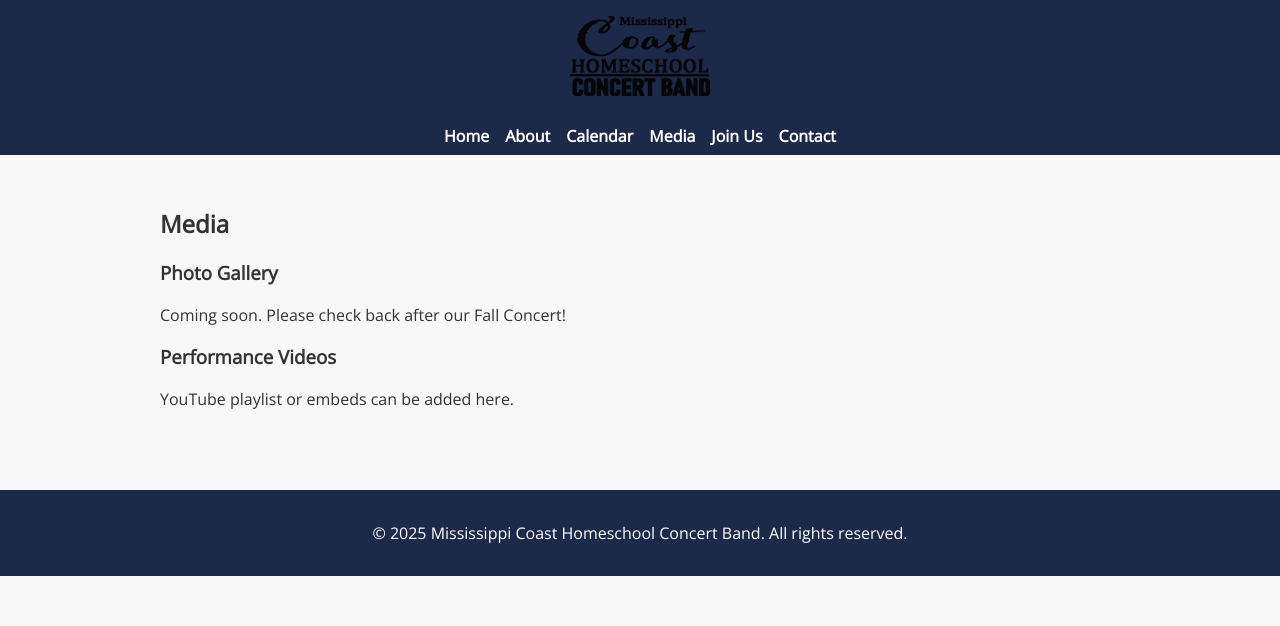
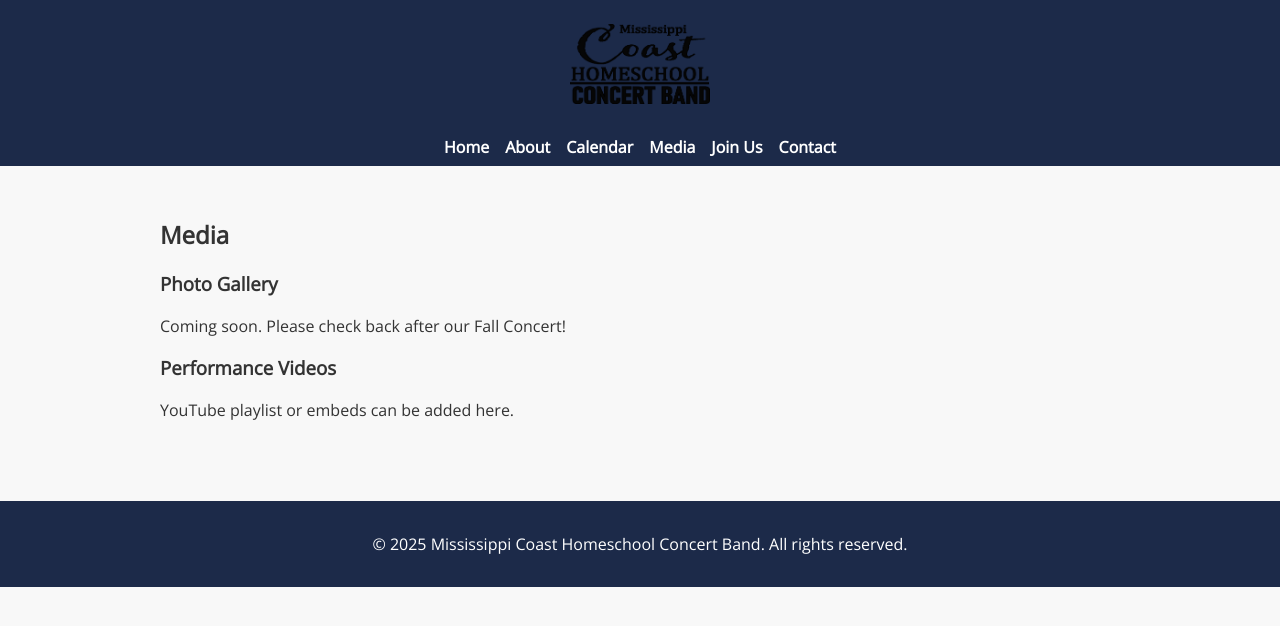
Before and after one commit to Monster52/mchcb-site, a Jekyll site: the page built from media.md, in a window 1280 px wide. Shown: the top 626 px of the page. Built offline with Jekyll 4.4.1, drawn with Linux system fonts in a browser that asks for light colours.

Commit message:
Fixing images

```diff
--- a/_includes/header.html
+++ b/_includes/header.html
@@ -1,5 +1,5 @@
 <header>
   <div class="logo">
-    <img src="{{ site.logo }}" alt="Band Logo">
+  	<img src="{{ site.baseurl }}/assets/images/logo.png" alt="Band Logo" class="logo-img">
   </div>
 </header>
--- a/_layouts/home.html
+++ b/_layouts/home.html
@@ -4,7 +4,7 @@ title: Home
 ---
 
 <section class="hero">
-  <img src="{{ site.hero }}" alt="Band Hero Image" class="hero-img">
+  <img src="{{ '/assets/images/hero.jpg' | relative_url }}" alt="Band Hero Image" class="hero-img">
   <div class="hero-text">
     <h1>Welcome to the Mississippi Coast Homeschool Concert Band</h1>
     <p>Building community and musicianship through music education.</p>
--- a/assets/css/style.scss
+++ b/assets/css/style.scss
@@ -73,14 +73,20 @@ nav {
   }
 }
 
-.logo-img {
-  max-width: 100%;
+.logo img {
+  max-width: 300px;
   height: auto;
-  width: 300px;
+  display: block;
+  margin: 0 auto;
 
   @media (max-width: 600px) {
-    width: 180px;
+    max-width: 180px;
   }
+}
+
+.logo img {
+  padding: 0.5rem;
+  background-color: transparent;
 }
 
 .content {
```
